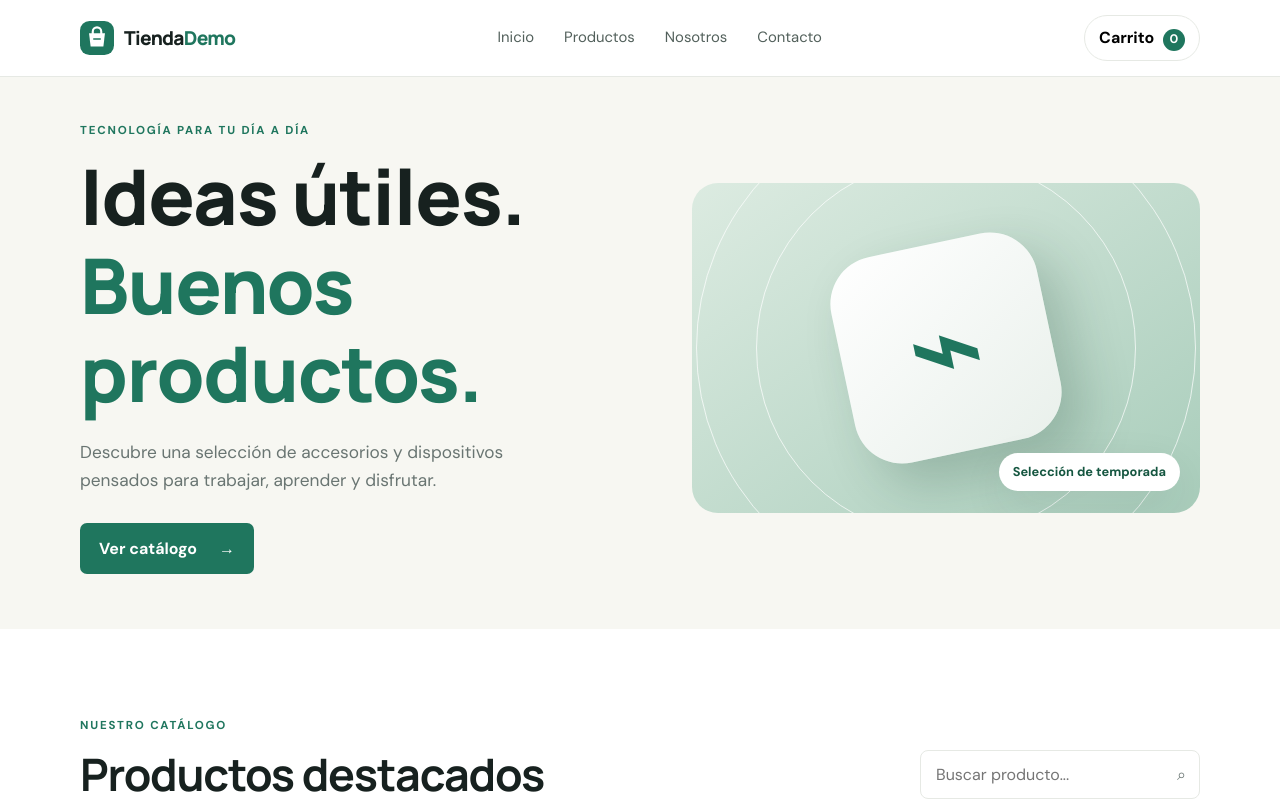
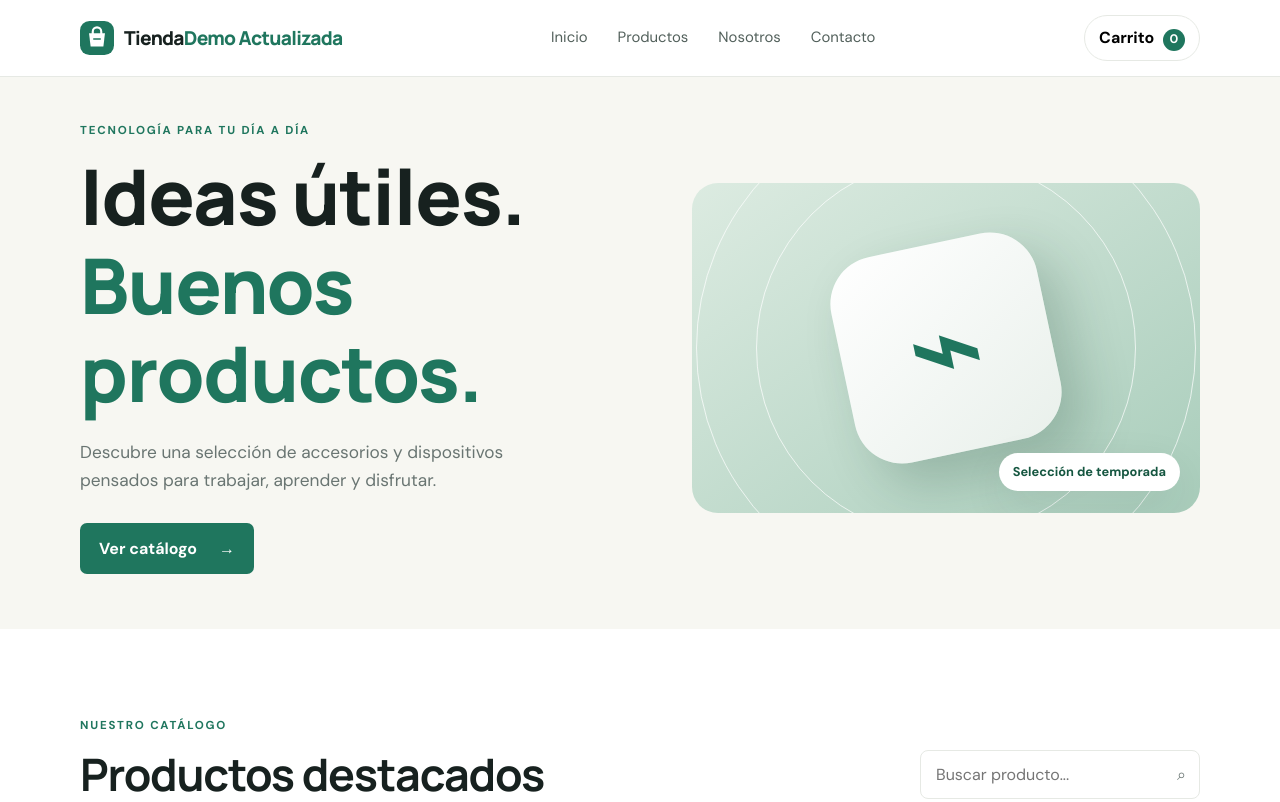
Before and after one commit to dario327/tienda-demo, a plain HTML site: page index.html in a window 1280 px wide. Shown: the top 802 px of the page. Drawn offline with Linux system fonts and the light colour scheme.

Commit message:
Update brand name to 'Tienda Demo Actualizada'

```diff
--- a/index.html
+++ b/index.html
@@ -14,7 +14,7 @@
     <div class="container header-content">
       <a class="brand" href="index.html" aria-label="Tienda Demo, inicio">
         <img src="img/logo.svg" alt="" class="brand-logo">
-        <span>Tienda<span class="brand-accent">Demo</span></span>
+        <span>Tienda<span class="brand-accent">Demo Actualizada</span></span>
       </a>
       <nav aria-label="Navegación principal">
         <a href="#inicio">Inicio</a>
```
